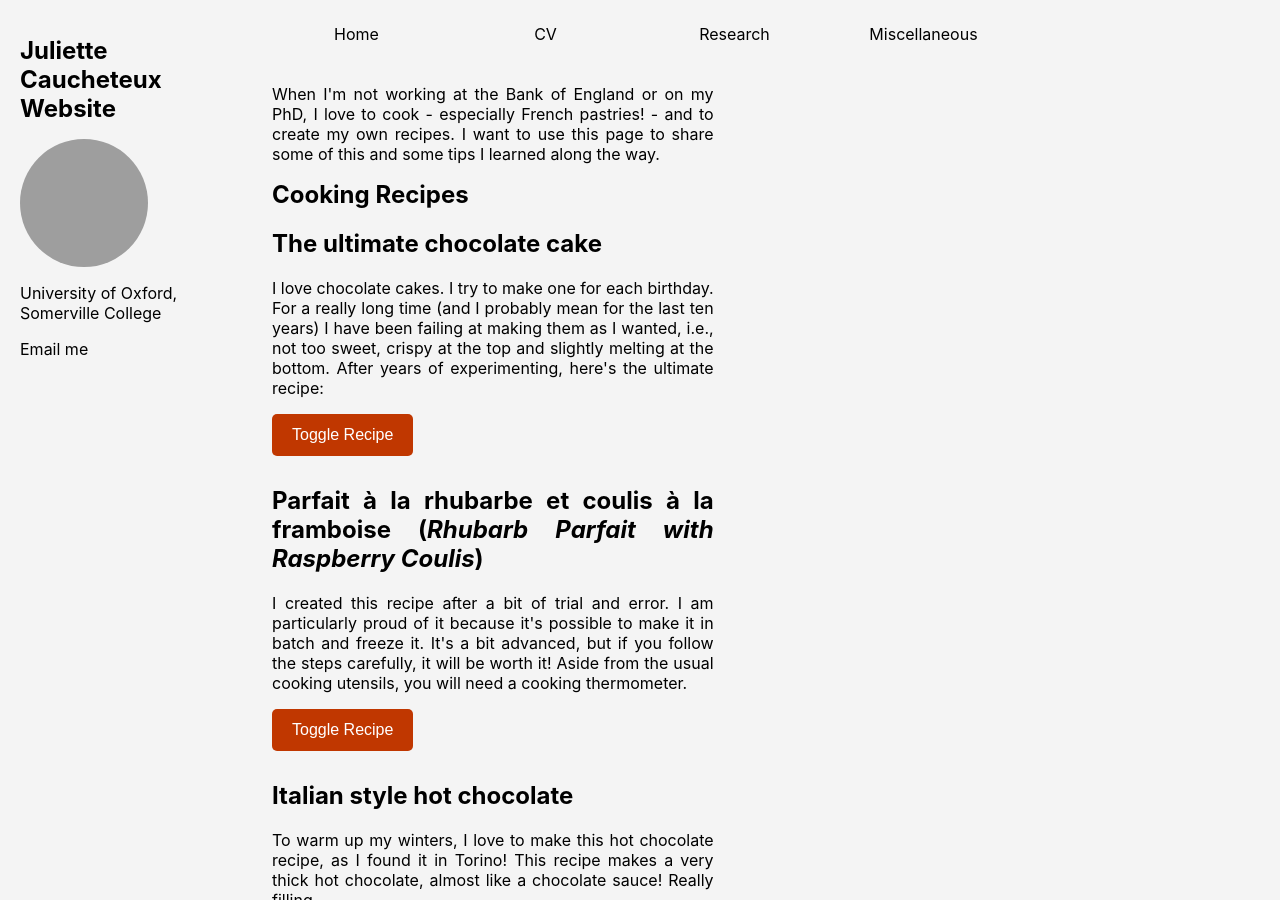
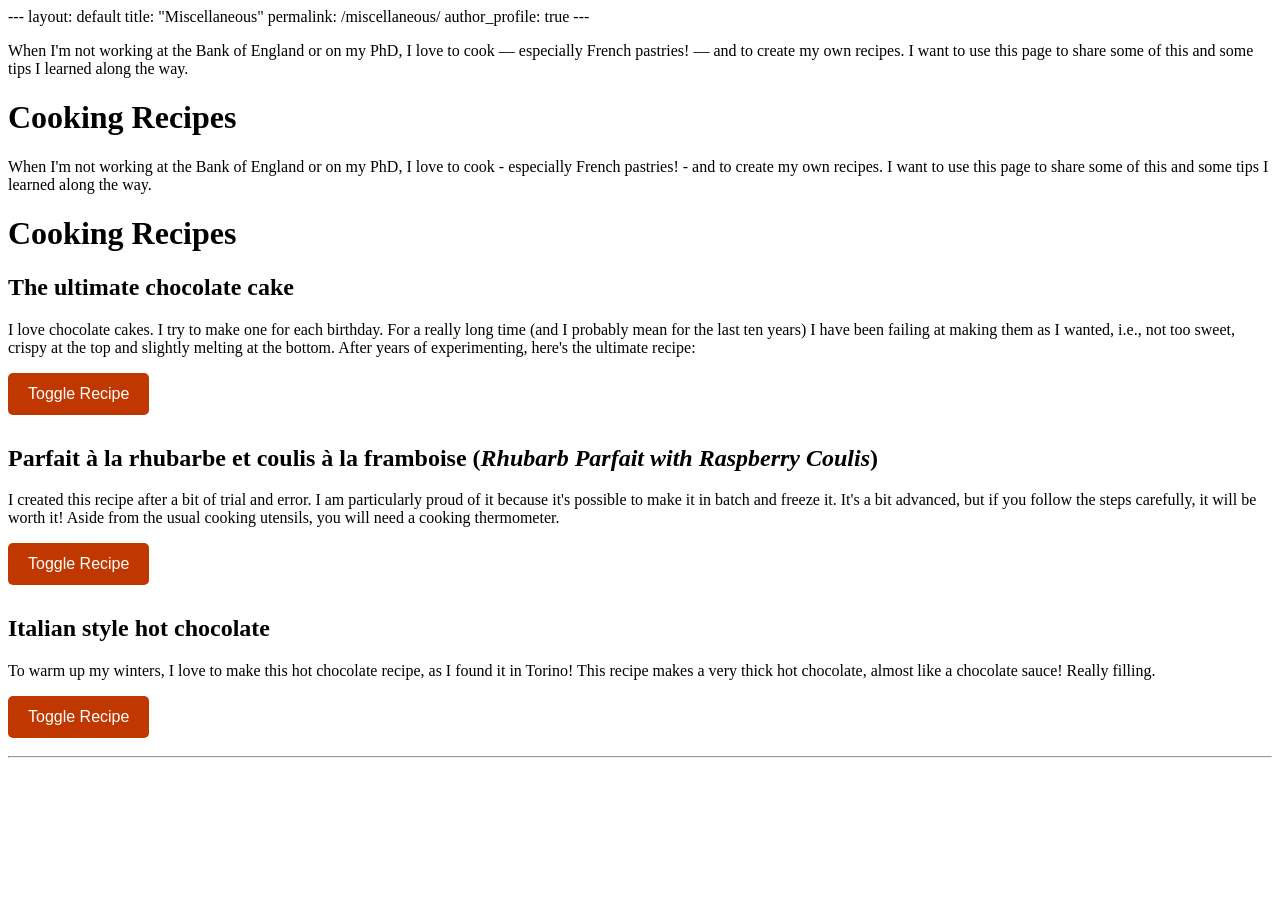
Before and after one commit to JulietteCx/juliettecx.github.io, a Jekyll site: the page _pages/miscellaneous.html, which Jekyll copies as it is, in a window 1280 px wide and 900 px high. Built offline with Jekyll 4.4.1, drawn with Linux system fonts in a browser that asks for light colours; grey boxes are pictures that could not be loaded.

Commit message:
Update miscellaneous.html

```diff
--- a/_pages/miscellaneous.html
+++ b/_pages/miscellaneous.html
@@ -1,3 +1,5 @@
+
+
 ---
 layout: default
 title: "Miscellaneous"
@@ -5,12 +7,7 @@
 author_profile: true
 ---
 
-<!DOCTYPE html>
-<html lang="en">
-<head>
-    <title>Miscellaneous</title>
 <style>
-
     .toggle-btn {
         display: inline-block;
         margin-bottom: 10px;
@@ -30,14 +27,18 @@
         display: none;
     }
 </style>
+
 <script>
     function toggleContent(recipeId) {
         const content = document.getElementById(recipeId);
         content.classList.toggle('hidden');
     }
 </script>
-</head>
-<body>
+
+<p>When I'm not working at the Bank of England or on my PhD, I love to cook — especially French pastries! — and to create my own recipes. I want to use this page to share some of this and some tips I learned along the way.</p>
+
+<h1>Cooking Recipes</h1>
+
     <div class="container">
         <p>When I'm not working at the Bank of England or on my PhD, I love to cook - especially French pastries! - and to create my own recipes. I want to use this page to share some of this and some tips I learned along the way.</p>
         <h1> Cooking Recipes </h1>
@@ -141,5 +142,3 @@
 
 
 </div>
-</body>
-</html>
```
Lines whose indentation alone changed are shown as unchanged.
